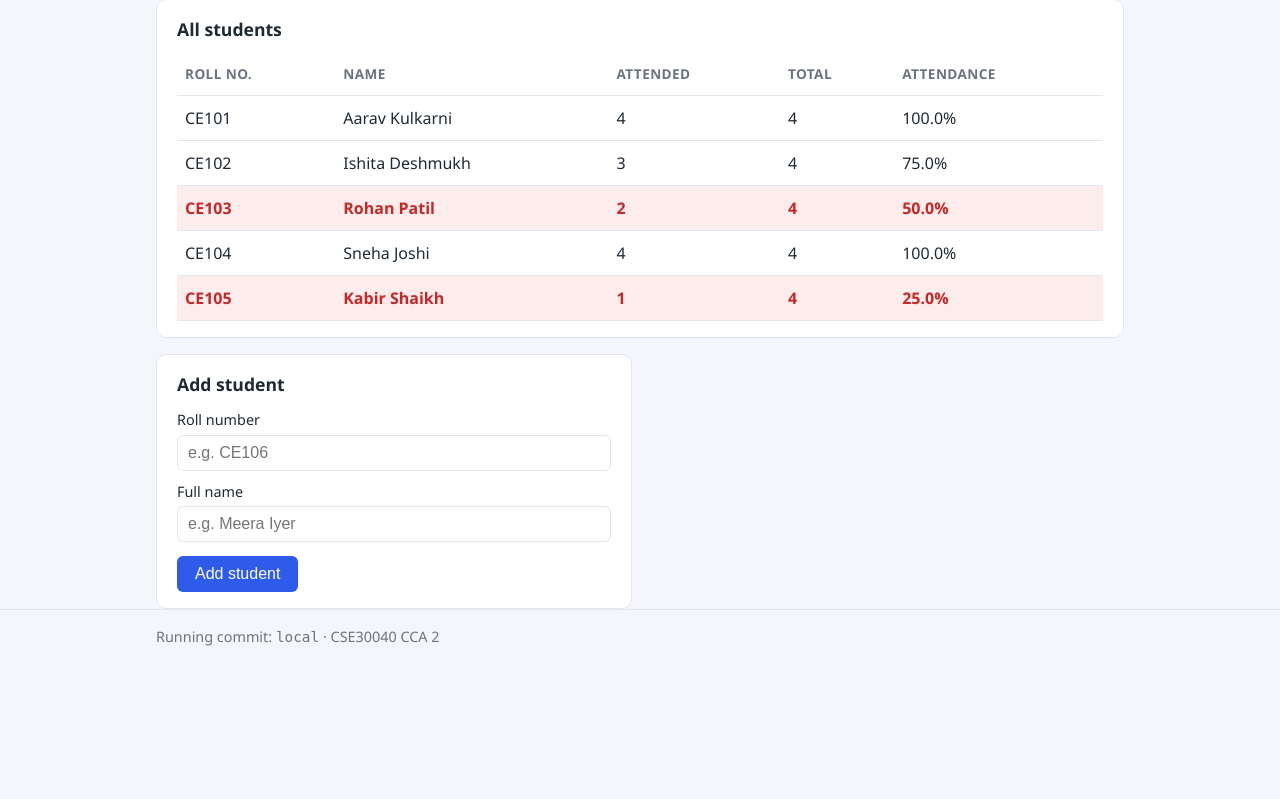
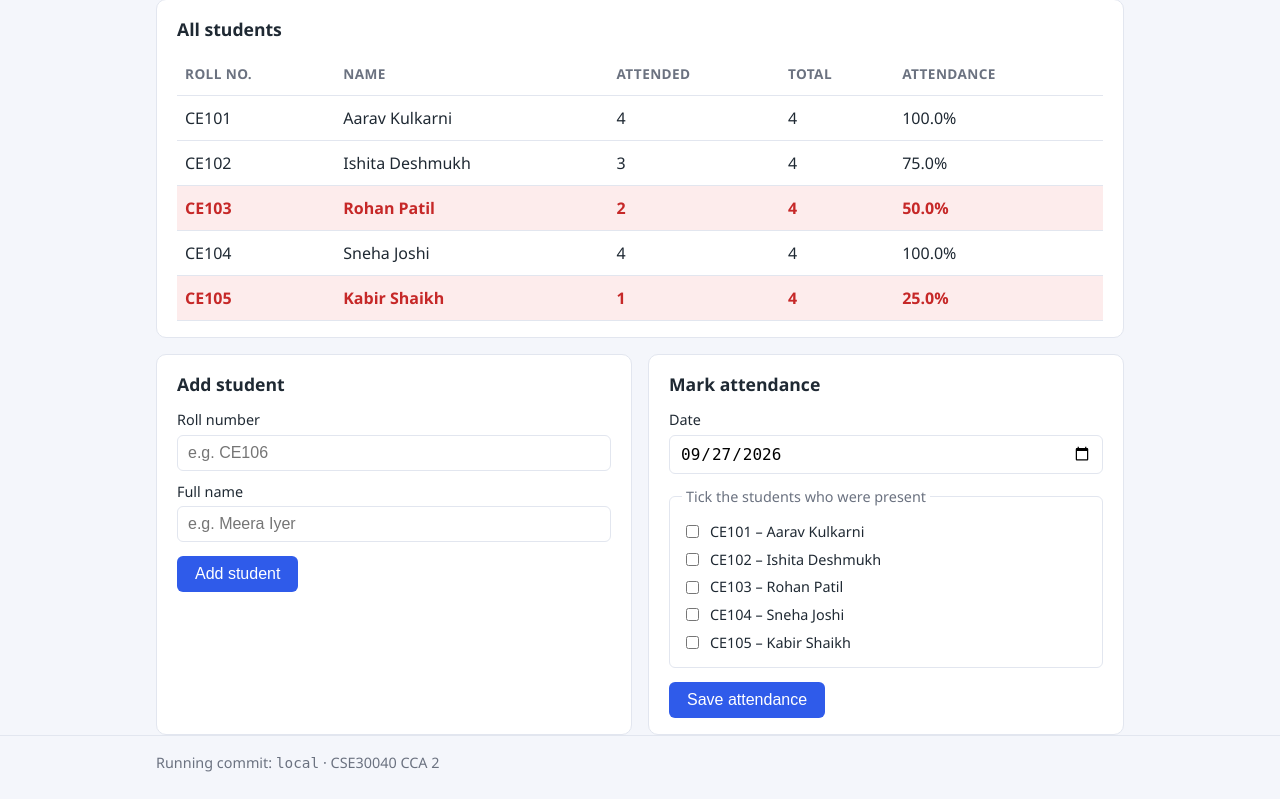
Before and after one commit to adityabhingare1111-cell/ccd-cc2, a Flask app: page / in a window 1280 px wide. Shown: the part 160-959 px from the top of the page. Before the commit the page ends 806 px from the top, so only its background shows below. Run offline with Flask 3, Linux system fonts and the light colour scheme.

Commit message:
feat: mark attendance for a date with checkboxes

```diff
--- a/app.py
+++ b/app.py
@@ -4,6 +4,7 @@ A small Flask app built for CCA 2 of Cloud Computing and DevOps (CSE30040).
 All data lives in memory (Python dicts), so it resets whenever the app restarts.
 """
 import os
+from datetime import date
 
 from flask import Flask, jsonify, redirect, render_template, request, url_for
 
@@ -88,6 +89,14 @@ def all_summaries():
     return [student_summary(roll_no) for roll_no in sorted(students)]
 
 
+def parse_date(text):
+    """Turn 'YYYY-MM-DD' into a date object, or return None if it is invalid."""
+    try:
+        return date.fromisoformat(text)
+    except (TypeError, ValueError):
+        return None
+
+
 def render_home(error=None, status=200):
     """Render the home page. Used for normal views and for showing form errors."""
     page = render_template(
@@ -97,6 +106,7 @@ def render_home(error=None, status=200):
         roster=sorted(students.items()),
         days_marked=len(attendance),
         min_attendance=MIN_ATTENDANCE,
+        today=date.today().isoformat(),
     )
     return page, status
 
@@ -131,6 +141,25 @@ def add_student():
     return redirect(url_for("index"))
 
 
+@app.route("/attendance", methods=["POST"])
+def mark_attendance():
+    day = parse_date(request.form.get("date", "").strip())
+
+    if day is None:
+        return render_home("Please choose a valid date.", 400)
+    if day > date.today():
+        return render_home("You cannot mark attendance for a future date.", 400)
+    if day.isoformat() in attendance:
+        return render_home(f"Attendance for {day.isoformat()} is already marked.", 400)
+    if not students:
+        return render_home("Add at least one student before marking attendance.", 400)
+
+    # Every ticked checkbox sends its roll number under the name "present".
+    present = set(request.form.getlist("present"))
+    attendance[day.isoformat()] = {roll_no: roll_no in present for roll_no in students}
+    return redirect(url_for("index"))
+
+
 # ---------------------------------------------------------------------------
 # 4. JSON API and health check
 # ---------------------------------------------------------------------------
--- a/templates/index.html
+++ b/templates/index.html
@@ -61,5 +61,26 @@
                 <button type="submit">Add student</button>
             </form>
         </section>
+
+        <!-- Mark Attendance form -->
+        <section class="card">
+            <h2>Mark attendance</h2>
+            <form method="post" action="{{ url_for('mark_attendance') }}">
+                <label for="date">Date</label>
+                <input type="date" id="date" name="date" value="{{ today }}" max="{{ today }}" required>
+
+                <fieldset>
+                    <legend>Tick the students who were present</legend>
+                    {% for roll_no, name in roster %}
+                        <label class="check">
+                            <input type="checkbox" name="present" value="{{ roll_no }}">
+                            {{ roll_no }} &ndash; {{ name }}
+                        </label>
+                    {% endfor %}
+                </fieldset>
+
+                <button type="submit">Save attendance</button>
+            </form>
+        </section>
     </div>
 {% endblock %}
```
